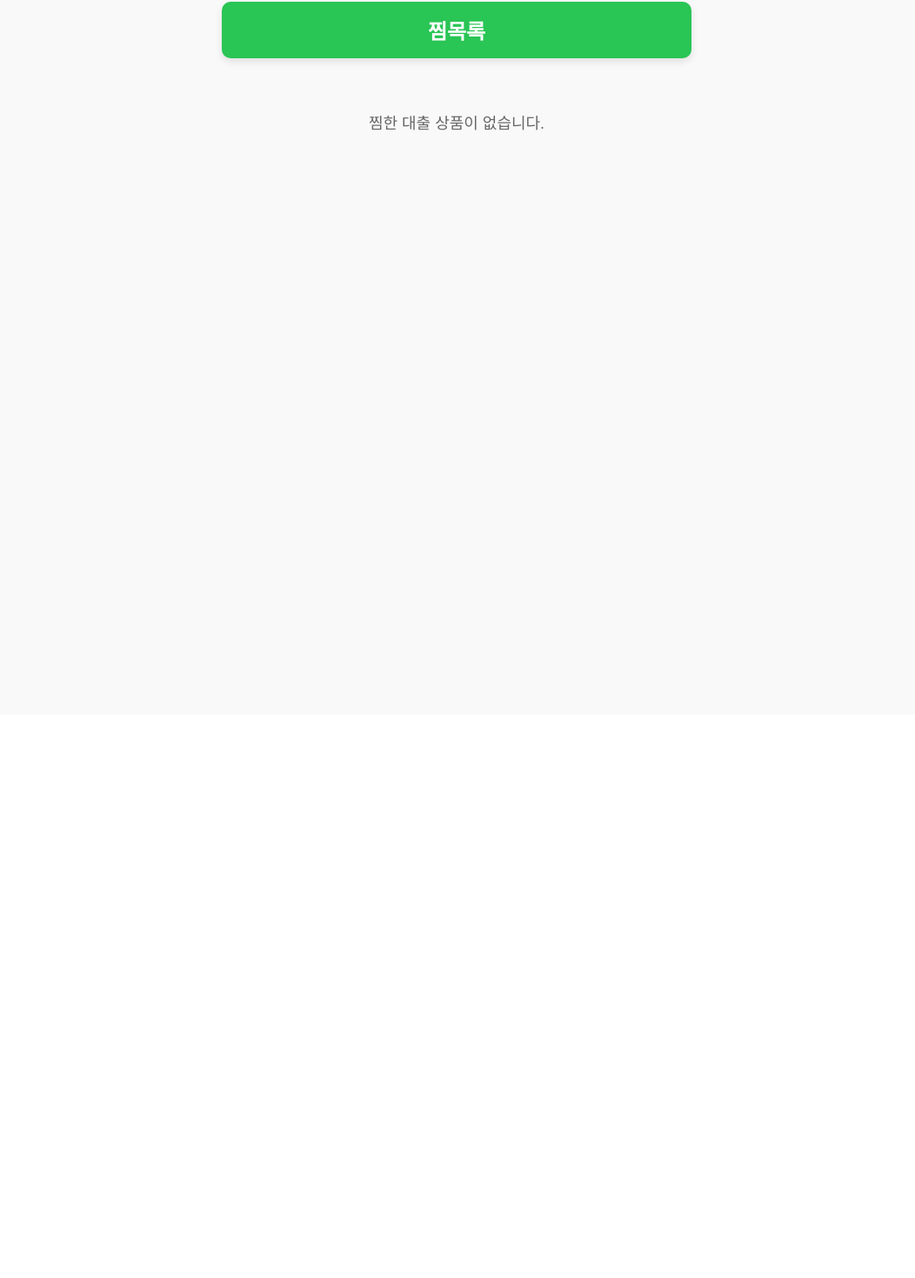
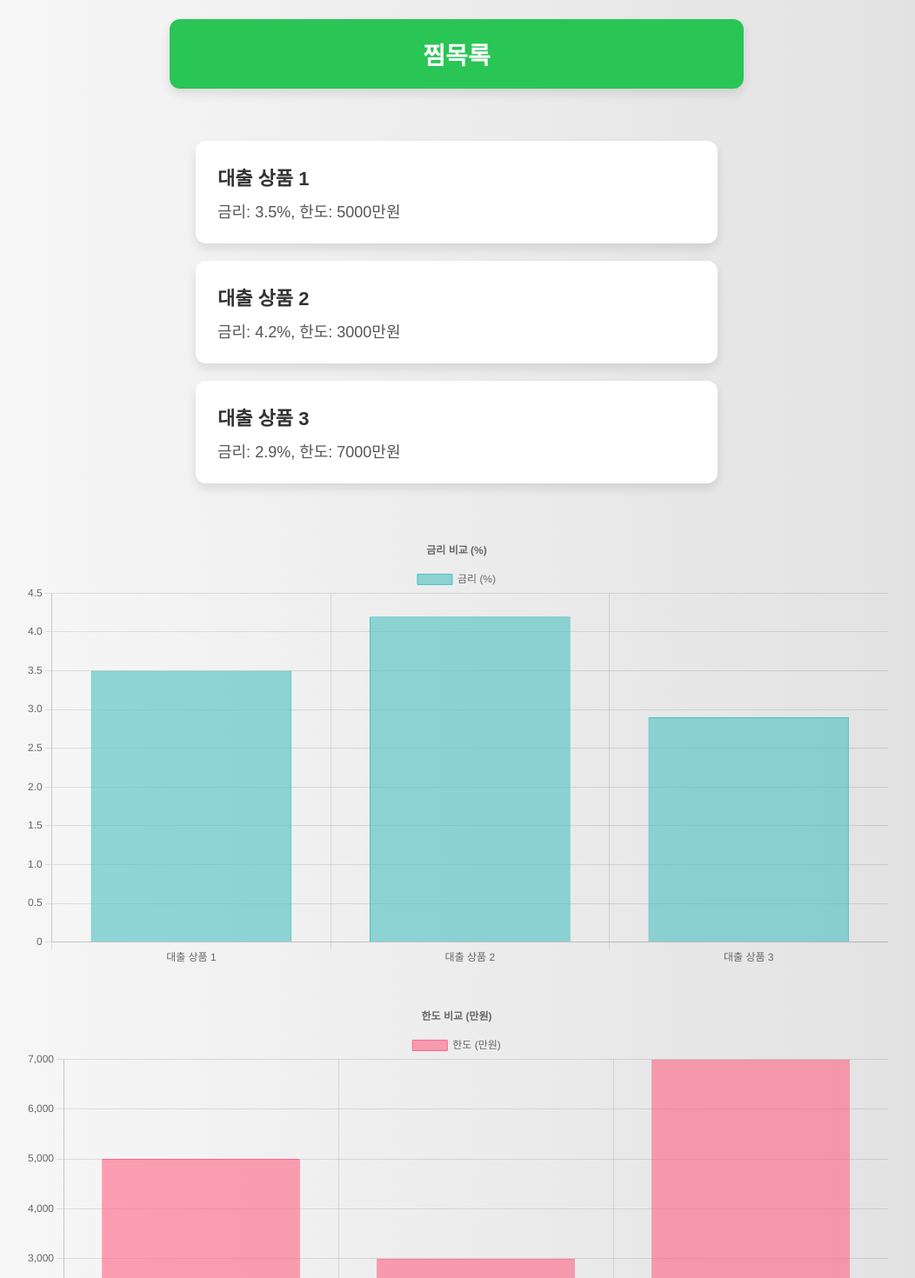
Before and after one commit to kkimkiju/lend, a React (Create React App) app in the folder lend_front/: page /lend/wishlist in a window 1280 px wide. Shown: the part 115-1585 px from the top of the page at 87% size, without its empty margins (115-1167 px from the left). Before the commit the page ends 937 px from the top, so only its background shows below. Built offline with nearby package versions, Linux system fonts and the light colour scheme; a web font is replaced by a local one.

Commit message:
찜목록 ui 수정 중

```diff
--- a/lend_front/package.json
+++ b/lend_front/package.json
@@ -8,8 +8,10 @@
     "@testing-library/react": "^13.0.0",
     "@testing-library/user-event": "^13.2.1",
     "axios": "^1.7.3",
+    "chart.js": "^4.4.3",
     "moment": "^2.30.1",
     "react": "^18.3.1",
+    "react-chartjs-2": "^5.2.0",
     "react-dom": "^18.3.1",
     "react-icons": "^5.2.1",
     "react-js-pagination": "^3.0.3",
--- a/lend_front/src/pages/WishList.js
+++ b/lend_front/src/pages/WishList.js
@@ -1,10 +1,30 @@
-import React from "react";
+import React, { useState } from "react";
 import styled from "styled-components";
+import { Bar } from "react-chartjs-2";
+import {
+  Chart as ChartJS,
+  CategoryScale,
+  LinearScale,
+  BarElement,
+  Title,
+  Tooltip,
+  Legend,
+} from "chart.js";
+
+// Chart.js 등록
+ChartJS.register(
+  CategoryScale,
+  LinearScale,
+  BarElement,
+  Title,
+  Tooltip,
+  Legend
+);
 
 // styled-components 사용하여 스타일 정의
 const Container = styled.div`
   padding: 20px;
-  background-color: #f9f9f9;
+  background: linear-gradient(to right, #f9f9f9, #e0e0e0);
   min-height: 100vh;
   display: flex;
   flex-direction: column;
@@ -12,100 +32,184 @@ const Container = styled.div`
 `;
 
 const Header = styled.div`
-  background-color: #29c555;
+  background: #29c555;
   color: #fff;
-  padding: 15px 20px;
+  padding: 20px 30px;
   text-align: center;
-  border-radius: 10px;
-  box-shadow: 0 4px 8px rgba(0, 0, 0, 0.1);
+  border-radius: 12px;
+  box-shadow: 0 6px 12px rgba(0, 0, 0, 0.1);
   width: 100%;
-  max-width: 500px;
+  max-width: 600px;
+  margin-top: 20px;
+  position: relative;
 
   @media (max-width: 500px) {
-    padding: 10px 15px;
-    border-radius: 5px;
+    padding: 15px 20px;
+    border-radius: 8px;
   }
 `;
 
-const Title = styled.h1`
+const Title1 = styled.h1`
   margin: 0;
-  font-size: 24px;
+  font-size: 28px;
   font-weight: bold;
+
+  @media (max-width: 500px) {
+    font-size: 24px;
+  }
+`;
+
+const List = styled.div`
+  margin-top: 40px;
+  width: 100%;
+  max-width: 600px;
+
+  @media (max-width: 500px) {
+    margin-top: 30px;
+  }
+`;
+
+const Item = styled.div`
+  background-color: #fff;
+  padding: 25px;
+  margin: 20px 0;
+  border-radius: 12px;
+  box-shadow: 0 6px 12px rgba(0, 0, 0, 0.1);
+  transition: transform 0.3s ease, box-shadow 0.3s ease;
+
+  &:hover {
+    transform: translateY(-5px);
+    box-shadow: 0 12px 24px rgba(0, 0, 0, 0.2);
+  }
+
+  @media (max-width: 500px) {
+    padding: 20px;
+    margin: 15px 0;
+    border-radius: 8px;
+  }
+`;
+
+const ItemTitle = styled.h2`
+  margin: 0 0 10px;
+  font-size: 22px;
+  color: #333;
+  font-weight: 600;
 
   @media (max-width: 500px) {
     font-size: 20px;
   }
 `;
 
-const List = styled.div`
-  margin-top: 30px;
-  width: 100%;
-  max-width: 500px;
+const ItemDescription = styled.p`
+  margin: 0;
+  font-size: 18px;
+  color: #555;
 
   @media (max-width: 500px) {
-    margin-top: 20px;
-  }
-`;
-
-const Item = styled.div`
-  background-color: #fff;
-  padding: 20px;
-  margin: 15px 0;
-  border-radius: 10px;
-  box-shadow: 0 4px 8px rgba(0, 0, 0, 0.1);
-  transition: transform 0.2s;
-
-  &:hover {
-    transform: scale(1.02);
-  }
-
-  @media (max-width: 500px) {
-    padding: 15px;
-    margin: 10px 0;
-    border-radius: 5px;
-  }
-`;
-
-const ItemTitle = styled.h2`
-  margin: 0 0 10px;
-  font-size: 20px;
-  color: #333;
-
-  @media (max-width: 500px) {
-    font-size: 18px;
-  }
-`;
-
-const ItemDescription = styled.p`
-  margin: 0;
-  font-size: 16px;
-  color: #666;
-
-  @media (max-width: 500px) {
-    font-size: 14px;
+    font-size: 16px;
   }
 `;
 
 const EmptyMessage = styled.div`
   text-align: center;
   color: #666;
-  margin-top: 30px;
-  font-size: 18px;
+  margin-top: 40px;
+  font-size: 20px;
 
   @media (max-width: 500px) {
-    margin-top: 20px;
-    font-size: 16px;
+    margin-top: 30px;
+    font-size: 18px;
   }
 `;
 
+const GraphContainer = styled.div`
+  display: flex;
+  align-items: center;
+  justify-content: center;
+  width: 80%;
+  max-width: 1000px;
+  margin-top: 40px;
+`;
+
 const WishList = () => {
-  // 찜목록 데이터
-  const wishList = [];
+  // 찜목록 데이터 예시
+  const [wishList, setWishList] = useState([
+    { title: "대출 상품 1", rate: 3.5, limit: 5000 },
+    { title: "대출 상품 2", rate: 4.2, limit: 3000 },
+    { title: "대출 상품 3", rate: 2.9, limit: 7000 },
+  ]);
+
+  // 금리 데이터를 위한 차트 설정
+  const rateData = {
+    labels: wishList.map((item) => item.title),
+    datasets: [
+      {
+        label: "금리 (%)",
+        data: wishList.map((item) => item.rate),
+        backgroundColor: "rgba(75, 192, 192, 0.6)",
+        borderColor: "rgba(75, 192, 192, 1)",
+        borderWidth: 1,
+      },
+    ],
+  };
+
+  // 한도 데이터를 위한 차트 설정
+  const limitData = {
+    labels: wishList.map((item) => item.title),
+    datasets: [
+      {
+        label: "한도 (만원)",
+        data: wishList.map((item) => item.limit),
+        backgroundColor: "rgba(255, 99, 132, 0.6)",
+        borderColor: "rgba(255, 99, 132, 1)",
+        borderWidth: 1,
+      },
+    ],
+  };
+
+  const options = {
+    responsive: true,
+    plugins: {
+      legend: {
+        position: "top",
+      },
+      title: {
+        display: true,
+        text: "대출 상품 비교",
+        font: {
+          size: 20,
+          weight: "bold",
+        },
+      },
+      tooltip: {
+        callbacks: {
+          label: function (context) {
+            return `${context.dataset.label}: ${context.raw} ${
+              context.dataset.label === "금리 (%)" ? "%" : "만원"
+            }`;
+          },
+        },
+      },
+    },
+    scales: {
+      x: {
+        grid: {
+          color: "rgba(0, 0, 0, 0.1)",
+        },
+      },
+      y: {
+        beginAtZero: true,
+        grid: {
+          color: "rgba(0, 0, 0, 0.1)",
+        },
+      },
+    },
+  };
 
   return (
     <Container>
       <Header>
-        <Title>찜목록</Title>
+        <Title1>찜목록</Title1>
       </Header>
       <List>
         {wishList.length === 0 ? (
@@ -114,11 +218,41 @@ const WishList = () => {
           wishList.map((item, index) => (
             <Item key={index}>
               <ItemTitle>{item.title}</ItemTitle>
-              <ItemDescription>{item.description}</ItemDescription>
+              <ItemDescription>
+                금리: {item.rate}%, 한도: {item.limit}만원
+              </ItemDescription>
             </Item>
           ))
         )}
       </List>
+      {wishList.length > 1 && (
+        <>
+          <GraphContainer>
+            <Bar
+              data={rateData}
+              options={{
+                ...options,
+                plugins: {
+                  ...options.plugins,
+                  title: { display: true, text: "금리 비교 (%)" },
+                },
+              }}
+            />
+          </GraphContainer>
+          <GraphContainer>
+            <Bar
+              data={limitData}
+              options={{
+                ...options,
+                plugins: {
+                  ...options.plugins,
+                  title: { display: true, text: "한도 비교 (만원)" },
+                },
+              }}
+            />
+          </GraphContainer>
+        </>
+      )}
     </Container>
   );
 };
```
Also changed, not shown: 1 other file (tests, documents, lock files or other folders).
